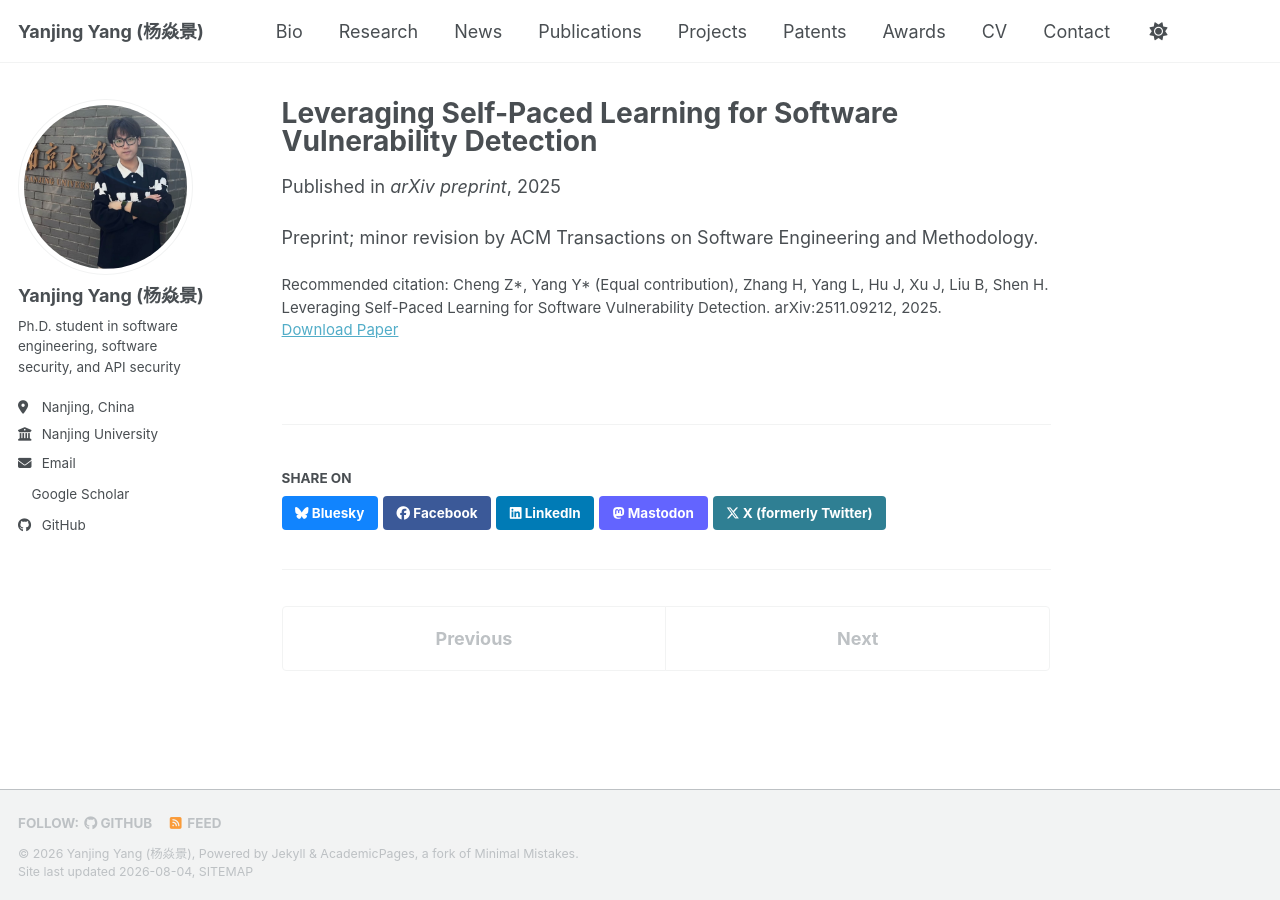
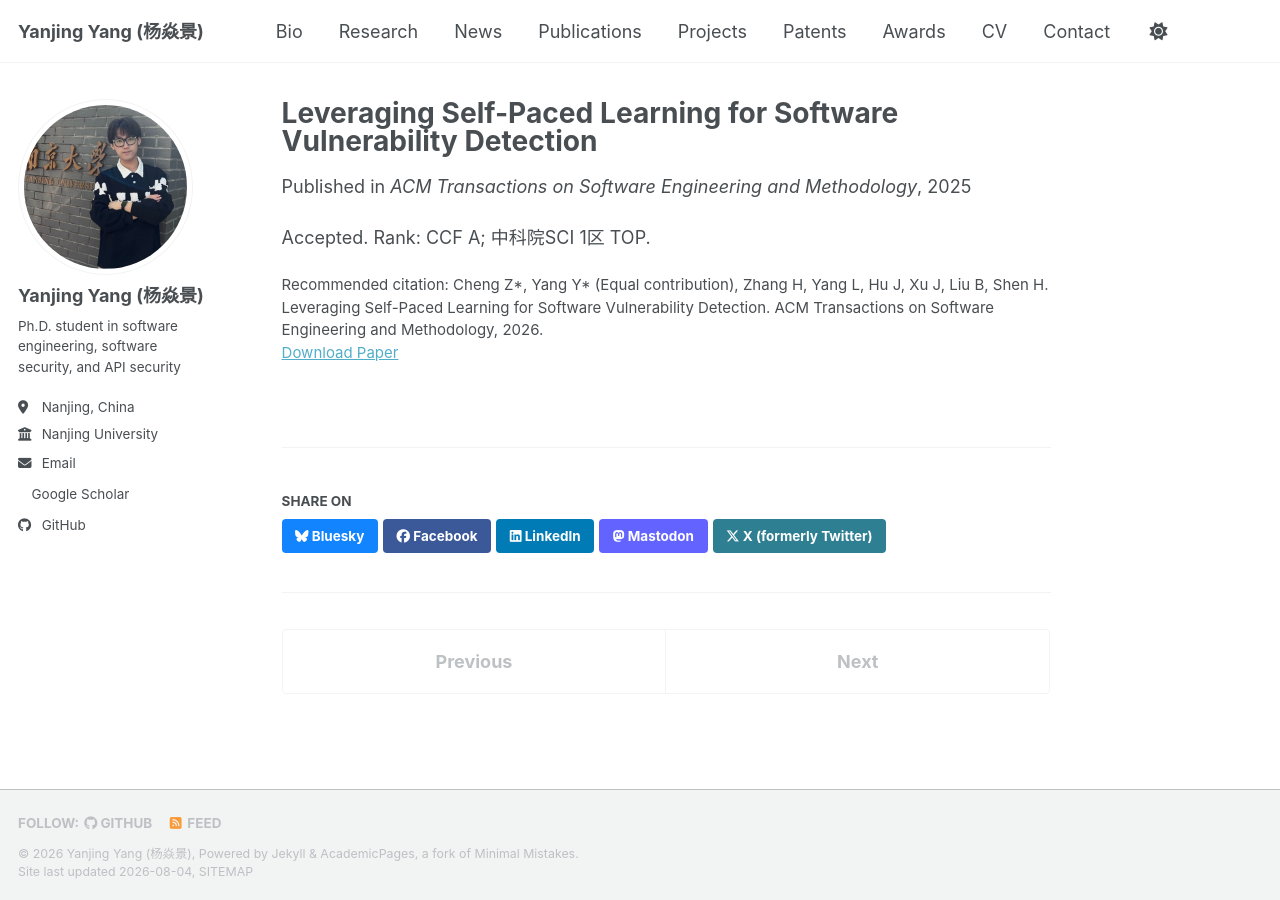
Before and after one commit to Yang-Yanjing/Yang-Yanjing.github.io, a Jekyll site: the page built from _publications/2025-11-01-splvd.md, in a window 1280 px wide. Built offline with Jekyll 4.4.1, drawn with Linux system fonts in a browser that asks for light colours; a style sheet for code colours, icons or effects is not loaded.

Commit message:
Mark SPLVD paper accepted by TOSEM

```diff
--- a/_data/cv.json
+++ b/_data/cv.json
@@ -110,10 +110,10 @@
     },
     {
       "name": "Leveraging Self-Paced Learning for Software Vulnerability Detection",
-      "publisher": "arXiv preprint arXiv:2511.09212",
-      "releaseDate": "2025",
+      "publisher": "ACM Transactions on Software Engineering and Methodology",
+      "releaseDate": "2026",
       "website": "https://arxiv.org/abs/2511.09212",
-      "summary": "Preprint; minor revision by TOSEM. Z. Cheng*, Y. Yang* (Equal contribution), H. Zhang, L. Yang, J. Hu, J. Xu, B. Liu, H. Shen."
+      "summary": "Accepted. CCF A; 中科院SCI 1区 TOP. Z. Cheng*, Y. Yang* (Equal contribution), H. Zhang, L. Yang, J. Hu, J. Xu, B. Liu, H. Shen."
     },
     {
       "name": "BacAlarm: Mining and Simulating Composite API Traffic to Prevent Broken Access Control Violations",
--- a/_publications/2025-11-01-splvd.md
+++ b/_publications/2025-11-01-splvd.md
@@ -1,12 +1,12 @@
 ---
 title: "Leveraging Self-Paced Learning for Software Vulnerability Detection"
 collection: publications
-category: manuscripts
+category: journals
 permalink: /publication/2025-11-01-splvd
 date: 2025-11-01
-venue: "arXiv preprint"
+venue: "ACM Transactions on Software Engineering and Methodology"
 paperurl: "https://arxiv.org/abs/2511.09212"
-citation: "Cheng Z*, Yang Y* (Equal contribution), Zhang H, Yang L, Hu J, Xu J, Liu B, Shen H. Leveraging Self-Paced Learning for Software Vulnerability Detection. arXiv:2511.09212, 2025."
+citation: "Cheng Z*, Yang Y* (Equal contribution), Zhang H, Yang L, Hu J, Xu J, Liu B, Shen H. Leveraging Self-Paced Learning for Software Vulnerability Detection. ACM Transactions on Software Engineering and Methodology, 2026."
 ---
 
-Preprint; minor revision by ACM Transactions on Software Engineering and Methodology.
+Accepted. Rank: CCF A; 中科院SCI 1区 TOP.
```
Also changed, not shown: _pages/about.md (+4 -2 lines), _pages/cv.md (+1 -1 lines).
